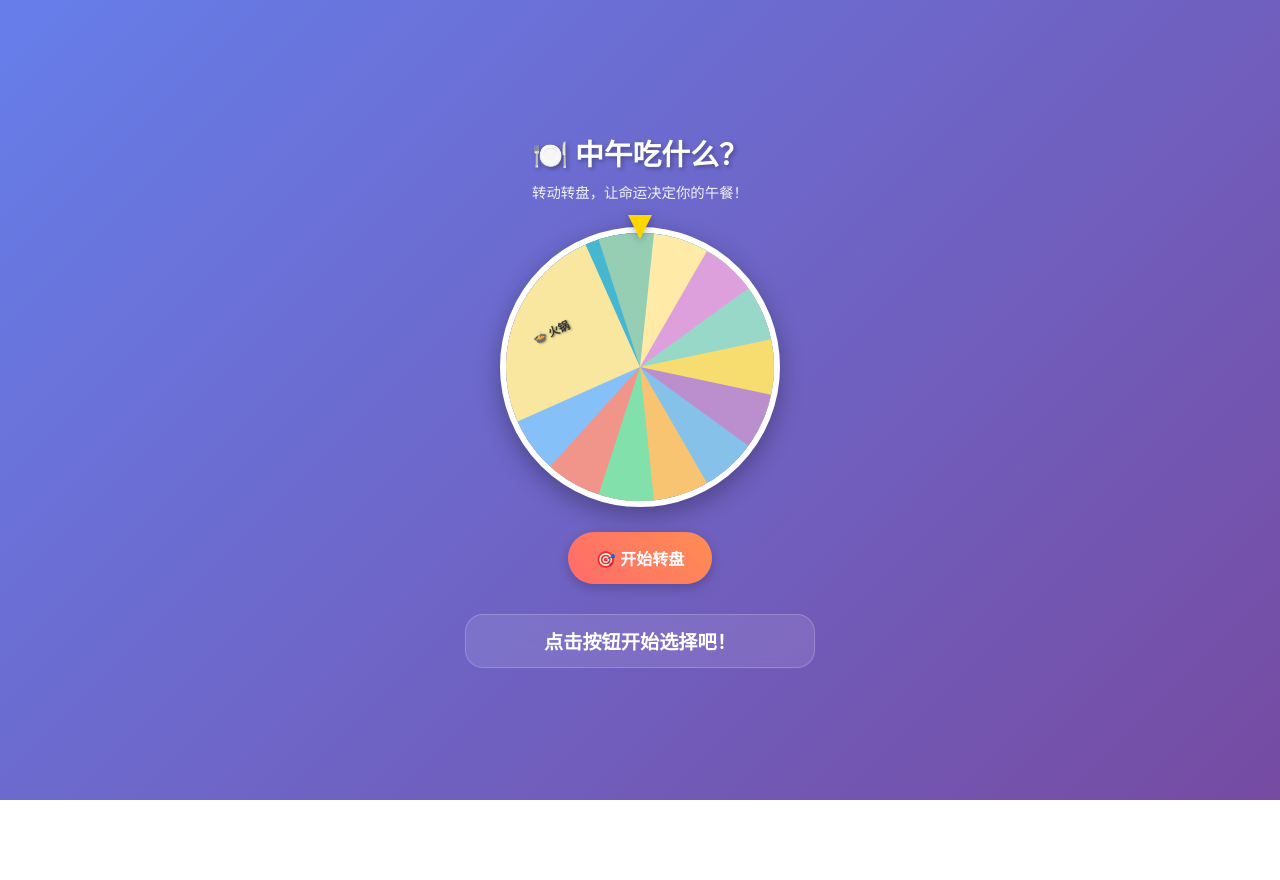
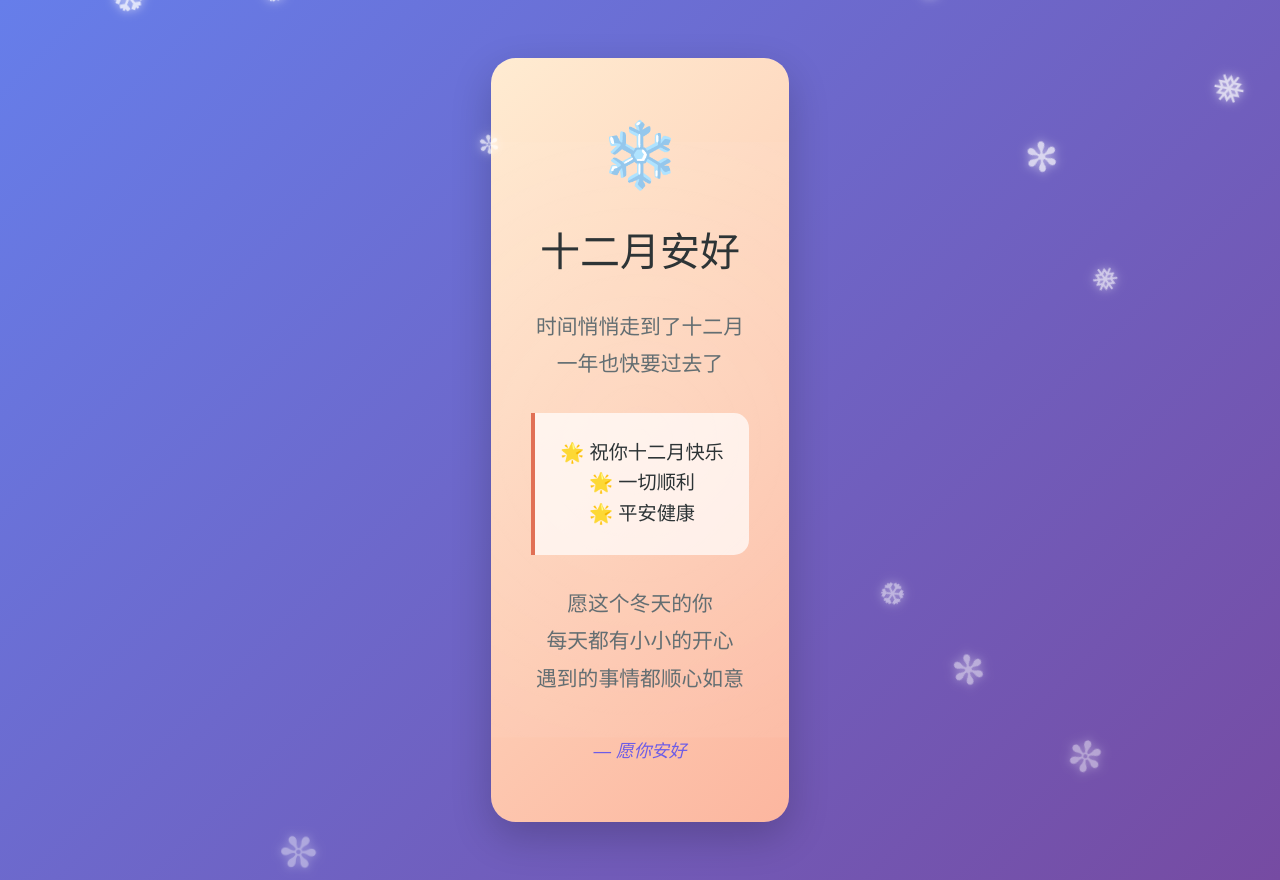
Before and after one commit to zl5777/test_page, a plain HTML site: page index.html in a window 1280 px wide. Before the commit the page ends 800 px from the top, so only its background shows below. Drawn offline with Linux system fonts and the light colour scheme.

Commit message:
雪花
雪花祝福

```diff
--- a/index.html
+++ b/index.html
@@ -2,329 +2,185 @@
 <html lang="zh-CN">
 <head>
     <meta charset="UTF-8">
-    <meta name="viewport" content="width=device-width, initial-scale=1.0, user-scalable=no">
-    <title>中午吃什么？转盘选择器</title>
+    <meta name="viewport" content="width=device-width, initial-scale=1.0">
+    <title>十二月祝福</title>
     <style>
-        * {
+        body {
+            font-family: 'Microsoft YaHei', sans-serif;
+            background: linear-gradient(135deg, #667eea 0%, #764ba2 100%);
             margin: 0;
-            padding: 0;
-            box-sizing: border-box;
-            -webkit-tap-highlight-color: transparent;
+            padding: 40px 20px;
+            min-height: 100vh;
+            display: flex;
+            align-items: center;
+            justify-content: center;
         }
 
-        body {
-            font-family: -apple-system, BlinkMacSystemFont, 'Segoe UI', Roboto, sans-serif;
-            background: linear-gradient(135deg, #667eea 0%, #764ba2 100%);
-            min-height: 100vh;
-            display: flex;
-            flex-direction: column;
-            align-items: center;
-            justify-content: center;
-            padding: 15px;
-            color: white;
-            overflow-x: hidden;
+        .card {
+            background: linear-gradient(135deg, #ffecd2 0%, #fcb69f 100%);
+            border-radius: 25px;
+            padding: 60px 40px;
+            text-align: center;
+            box-shadow: 0 15px 40px rgba(0,0,0,0.2);
+            max-width: 500px;
+            animation: fadeIn 1.5s ease-out;
+            position: relative;
+            overflow: hidden;
         }
 
-        .container {
-            text-align: center;
-            max-width: 350px;
-            width: 100%;
+        .card::before {
+            content: '';
+            position: absolute;
+            top: -50%;
+            left: -50%;
+            width: 200%;
+            height: 200%;
+            background: radial-gradient(circle, rgba(255,255,255,0.1) 0%, transparent 70%);
+            animation: shimmer 4s ease-in-out infinite;
+        }
+
+        .emoji {
+            font-size: 4em;
+            margin-bottom: 20px;
+            animation: bounce 2s ease-in-out infinite;
+            position: relative;
+            z-index: 2;
         }
 
         h1 {
-            font-size: 1.8rem;
-            margin-bottom: 8px;
-            text-shadow: 2px 2px 4px rgba(0,0,0,0.3);
+            color: #2d3436;
+            font-size: 2.5em;
+            margin-bottom: 30px;
+            font-weight: 300;
+            position: relative;
+            z-index: 2;
         }
 
-        .subtitle {
-            font-size: 0.9rem;
-            opacity: 0.9;
-            margin-bottom: 25px;
+        .message {
+            color: #636e72;
+            font-size: 1.3em;
+            line-height: 1.8;
+            margin-bottom: 30px;
+            position: relative;
+            z-index: 2;
         }
 
-        .wheel-container {
+        .simple-wish {
+            background: rgba(255,255,255,0.7);
+            border-left: 4px solid #e17055;
+            padding: 25px;
+            margin: 30px 0;
+            border-radius: 0 15px 15px 0;
             position: relative;
-            width: 280px;
-            height: 280px;
-            margin: 0 auto 25px;
+            z-index: 2;
         }
 
-        .wheel {
-            width: 100%;
-            height: 100%;
-            border-radius: 50%;
-            position: relative;
-            overflow: hidden;
-            border: 6px solid white;
-            box-shadow: 0 8px 25px rgba(0,0,0,0.3);
-            transition: transform 3s cubic-bezier(0.23, 1, 0.32, 1);
-            will-change: transform;
+        .wish-text {
+            color: #2d3436;
+            font-size: 1.2em;
+            margin: 0;
+            line-height: 1.6;
         }
 
-        .wheel-section {
-            position: absolute;
-            width: 50%;
-            height: 50%;
-            transform-origin: 100% 100%;
-            display: flex;
-            align-items: center;
-            justify-content: center;
-            font-size: 11px;
-            font-weight: bold;
-            color: white;
-            text-shadow: 1px 1px 2px rgba(0,0,0,0.5);
-            text-align: center;
-            padding: 8px 4px;
-            line-height: 1.2;
-            word-break: break-all;
+        .signature {
+            color: #6c5ce7;
+            font-size: 1.1em;
+            margin-top: 40px;
+            font-style: italic;
+            position: relative;
+            z-index: 2;
         }
 
-        .wheel-section:nth-child(1) { background: #FF6B6B; transform: rotate(0deg); }
-        .wheel-section:nth-child(2) { background: #4ECDC4; transform: rotate(24deg); }
-        .wheel-section:nth-child(3) { background: #45B7D1; transform: rotate(48deg); }
-        .wheel-section:nth-child(4) { background: #96CEB4; transform: rotate(72deg); }
-        .wheel-section:nth-child(5) { background: #FFEAA7; color: #333; transform: rotate(96deg); }
-        .wheel-section:nth-child(6) { background: #DDA0DD; transform: rotate(120deg); }
-        .wheel-section:nth-child(7) { background: #98D8C8; transform: rotate(144deg); }
-        .wheel-section:nth-child(8) { background: #F7DC6F; color: #333; transform: rotate(168deg); }
-        .wheel-section:nth-child(9) { background: #BB8FCE; transform: rotate(192deg); }
-        .wheel-section:nth-child(10) { background: #85C1E9; transform: rotate(216deg); }
-        .wheel-section:nth-child(11) { background: #F8C471; color: #333; transform: rotate(240deg); }
-        .wheel-section:nth-child(12) { background: #82E0AA; transform: rotate(264deg); }
-        .wheel-section:nth-child(13) { background: #F1948A; transform: rotate(288deg); }
-        .wheel-section:nth-child(14) { background: #85C0F9; transform: rotate(312deg); }
-        .wheel-section:nth-child(15) { background: #F9E79F; color: #333; transform: rotate(336deg); }
-
-        .pointer {
-            position: absolute;
-            top: -12px;
-            left: 50%;
-            transform: translateX(-50%);
-            width: 0;
-            height: 0;
-            border-left: 12px solid transparent;
-            border-right: 12px solid transparent;
-            border-top: 24px solid #FFD700;
-            z-index: 10;
-            filter: drop-shadow(0 2px 4px rgba(0,0,0,0.3));
-        }
-
-        .spin-button {
-            background: linear-gradient(45deg, #FF6B6B, #FF8E53);
-            color: white;
-            border: none;
-            padding: 14px 28px;
-            font-size: 1rem;
-            font-weight: bold;
-            border-radius: 50px;
-            cursor: pointer;
-            box-shadow: 0 4px 12px rgba(0,0,0,0.2);
-            transition: all 0.2s ease;
-            margin-bottom: 20px;
-            touch-action: manipulation;
-            -webkit-appearance: none;
-            appearance: none;
-            outline: none;
-        }
-
-        .spin-button:hover {
-            transform: translateY(-1px);
-            box-shadow: 0 6px 16px rgba(0,0,0,0.3);
-        }
-
-        .spin-button:active {
-            transform: translateY(0);
-        }
-
-        .spin-button:disabled {
-            background: #cccccc;
-            cursor: not-allowed;
-            transform: none;
-            box-shadow: 0 2px 6px rgba(0,0,0,0.1);
-        }
-
-        .result {
-            font-size: 1.2rem;
-            font-weight: bold;
-            background: rgba(255,255,255,0.1);
-            padding: 12px 20px;
-            border-radius: 18px;
-            backdrop-filter: blur(10px);
-            border: 1px solid rgba(255,255,255,0.2);
-            min-height: 45px;
-            display: flex;
-            align-items: center;
-            justify-content: center;
-            margin-top: 10px;
-            word-break: break-word;
-        }
-
-        .result.show {
-            animation: bounce 0.6s ease;
+        @keyframes fadeIn {
+            from { opacity: 0; transform: translateY(30px); }
+            to { opacity: 1; transform: translateY(0); }
         }
 
         @keyframes bounce {
-            0%, 20%, 50%, 80%, 100% {
-                transform: translateY(0);
-            }
-            40% {
-                transform: translateY(-8px);
-            }
-            60% {
-                transform: translateY(-4px);
-            }
+            0%, 20%, 50%, 80%, 100% { transform: translateY(0); }
+            40% { transform: translateY(-10px); }
+            60% { transform: translateY(-5px); }
         }
 
-        .food-emoji {
-            font-size: 1.4em;
-            margin-right: 6px;
+        @keyframes shimmer {
+            0%, 100% { transform: rotate(0deg); }
+            50% { transform: rotate(180deg); }
         }
 
-        /* 移动端特殊优化 */
-        @media (max-width: 400px) {
-            .wheel-container {
-                width: 250px;
-                height: 250px;
+        .snowflake {
+            position: fixed;
+            color: rgba(255,255,255,0.9);
+            font-size: 2em;
+            animation: fall linear infinite;
+            pointer-events: none;
+            text-shadow: 0 0 10px rgba(255,255,255,0.8);
         }
 
-            h1 {
-                font-size: 1.6rem;
+        @keyframes fall {
+            0% {
+                transform: translateY(-100vh) rotate(0deg);
+                opacity: 1;
             }
-
-            .wheel-section {
-                font-size: 10px;
-                padding: 6px 3px;
-            }
-
-            .spin-button {
-                padding: 12px 24px;
-                font-size: 0.95rem;
-            }
-        }
-
-        @media (max-width: 320px) {
-            .wheel-container {
-                width: 220px;
-                height: 220px;
-            }
-
-            .wheel-section {
-                font-size: 9px;
-                padding: 5px 2px;
+            100% {
+                transform: translateY(100vh) rotate(360deg);
+                opacity: 0.3;
             }
         }
     </style>
 </head>
 <body>
-<div class="container">
-    <h1>🍽️ 中午吃什么？</h1>
-    <p class="subtitle">转动转盘，让命运决定你的午餐！</p>
+    <div class="card">
+        <div class="emoji">❄️</div>
+        <h1>十二月安好</h1>
 
-    <div class="wheel-container">
-        <div class="pointer"></div>
-        <div class="wheel" id="wheel">
-            <div class="wheel-section">🍜 兰州拉面</div>
-            <div class="wheel-section">🥟 小笼包</div>
-            <div class="wheel-section">🍛 盖浇饭</div>
-            <div class="wheel-section">🍱 便当</div>
-            <div class="wheel-section">🌮 煎饼果子</div>
-            <div class="wheel-section">🍕 披萨</div>
-            <div class="wheel-section">🥗 沙拉</div>
-            <div class="wheel-section">🍔 汉堡</div>
-            <div class="wheel-section">🍜 刀削面</div>
-            <div class="wheel-section">🥘 麻辣烫</div>
-            <div class="wheel-section">🍣 寿司</div>
-            <div class="wheel-section">🥙 肉夹馍</div>
-            <div class="wheel-section">🍝 意面</div>
-            <div class="wheel-section">🥟 饺子</div>
-            <div class="wheel-section">🍲 火锅</div>
-        </div>
+        <div class="message">
+            时间悄悄走到了十二月<br>
+            一年也快要过去了
         </div>
 
-    <button class="spin-button" id="spinButton">🎯 开始转盘</button>
+        <div class="simple-wish">
+            <p class="wish-text">
+                🌟 祝你十二月快乐<br>
+                🌟 一切顺利<br>
+                🌟 平安健康
+            </p>
+        </div>
 
-    <div class="result" id="result">
-        点击按钮开始选择吧！
+        <div class="message">
+            愿这个冬天的你<br>
+            每天都有小小的开心<br>
+            遇到的事情都顺心如意
+        </div>
+
+        <div class="signature">
+            — 愿你安好
         </div>
     </div>
 
     <script>
-    document.addEventListener('DOMContentLoaded', function() {
-        const wheel = document.getElementById('wheel');
-        const spinButton = document.getElementById('spinButton');
-        const result = document.getElementById('result');
-
-        const foods = [
-            { name: '兰州拉面', emoji: '🍜' },
-            { name: '小笼包', emoji: '🥟' },
-            { name: '盖浇饭', emoji: '🍛' },
-            { name: '便当', emoji: '🍱' },
-            { name: '煎饼果子', emoji: '🌮' },
-            { name: '披萨', emoji: '🍕' },
-            { name: '沙拉', emoji: '🥗' },
-            { name: '汉堡', emoji: '🍔' },
-            { name: '刀削面', emoji: '🍜' },
-            { name: '麻辣烫', emoji: '🥘' },
-            { name: '寿司', emoji: '🍣' },
-            { name: '肉夹馍', emoji: '🥙' },
-            { name: '意面', emoji: '🍝' },
-            { name: '饺子', emoji: '🥟' },
-            { name: '火锅', emoji: '🍲' }
-        ];
-
-        let isSpinning = false;
-
-        // 使用 touchstart 和 click 双重事件确保移动端兼容
-        function handleSpin(event) {
-            event.preventDefault();
-            if (isSpinning) return;
-
-            isSpinning = true;
-            spinButton.disabled = true;
-            spinButton.textContent = '🌀 转盘中...';
-            result.classList.remove('show');
-            result.textContent = '转盘转动中...';
-
-            // 随机选择食物
-            const randomIndex = Math.floor(Math.random() * foods.length);
-            const selectedFood = foods[randomIndex];
-
-            // 计算旋转角度 - 简化版，15个扇形每个24度
-            const sectionAngle = 24; // 360/15 = 24度
-            const targetAngle = randomIndex * sectionAngle + (sectionAngle / 2);
-            const spins = 3 + Math.random() * 3; // 3-6圈
-            const totalRotation = spins * 360 + (360 - targetAngle);
-
-            wheel.style.transform = `rotate(${totalRotation}deg)`;
+        // 创建更大的雪花
+        function createSnowflake() {
+            const snowflakes = ['❄️', '❅', '❆', '✻', '✼'];
+            const snowflake = document.createElement('div');
+            snowflake.className = 'snowflake';
+            snowflake.innerHTML = snowflakes[Math.floor(Math.random() * snowflakes.length)];
+            snowflake.style.left = Math.random() * 100 + 'vw';
+            snowflake.style.animationDuration = Math.random() * 4 + 3 + 's';
+            snowflake.style.fontSize = (Math.random() * 1.5 + 1.5) + 'em';
+            document.body.appendChild(snowflake);
 
             setTimeout(() => {
-                isSpinning = false;
-                spinButton.disabled = false;
-                spinButton.textContent = '🎯 再转一次';
-
-                result.innerHTML = `
-                        <span class="food-emoji">${selectedFood.emoji}</span>
-                        今天就吃：${selectedFood.name}！
-                    `;
-                result.classList.add('show');
-            }, 3000);
+                snowflake.remove();
+            }, 7000);
         }
 
-        // 绑定事件 - 同时支持点击和触摸
-        spinButton.addEventListener('click', handleSpin);
-        spinButton.addEventListener('touchstart', handleSpin, { passive: false });
+        // 创建更多雪花
+        setInterval(createSnowflake, 500);
 
-        // 防止双击缩放
-        let lastTouchEnd = 0;
-        document.addEventListener('touchend', function (event) {
-            const now = (new Date()).getTime();
-            if (now - lastTouchEnd <= 300) {
-                event.preventDefault();
+        // 页面加载时立即创建一些雪花
+        for(let i = 0; i < 10; i++) {
+            setTimeout(createSnowflake, i * 200);
         }
-            lastTouchEnd = now;
-        }, false);
-    });
     </script>
 </body>
 </html>
```
Lines whose indentation alone changed are shown as unchanged.
